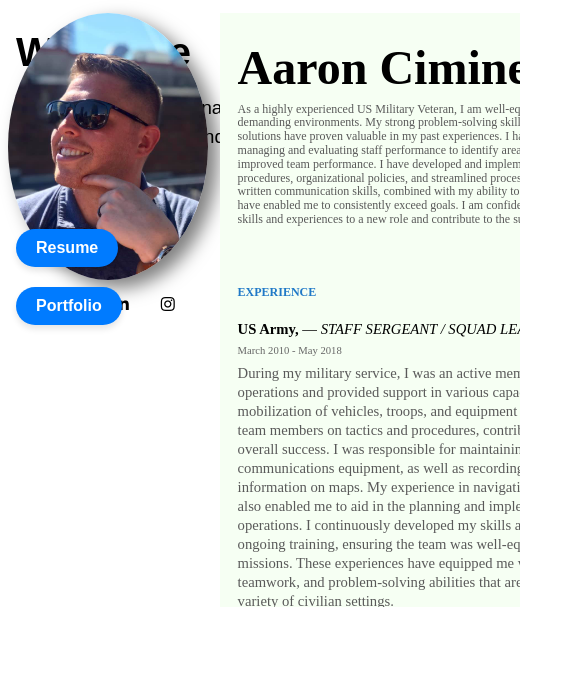
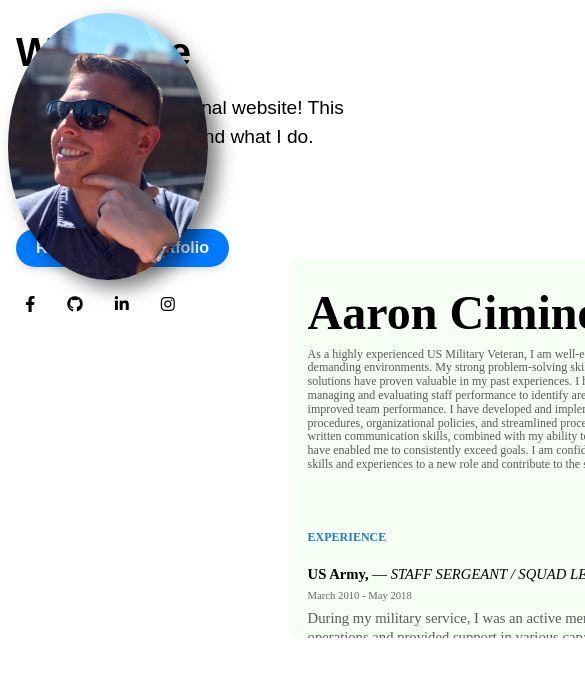
Before and after one commit to aaronkciminelli/aaronkciminelli.hithub.io, a plain HTML site: page index.html in a window 390 px wide. Shown: the part 67-742 px from the top of the page, 585 px wide, since content can reach past the window. Drawn offline with Linux system fonts and the light colour scheme.

Commit message:
asdadasd

```diff
--- a/assets/script.js
+++ b/assets/script.js
@@ -1,20 +1,17 @@
-function loadResume(url) {
-    document.getElementById('myFrame').src = url;
+function loadResume() {
+    const frame = document.getElementById('myFrame');
+    frame.src = 'assets/Resume.html';
   }
 
-  function loadPortfolio(url) {
-    document.getElementById('myFrame').src = url;
+  function loadPortfolio() {
+    const frame = document.getElementById('myFrame');
+    frame.src = 'assets/Portfolio.html';
   }
 
   document.addEventListener('DOMContentLoaded', function() {
     const resumeButton = document.getElementById('button1');
     const portfolioButton = document.getElementById('button2');
 
-    resumeButton.addEventListener('click', function() {
-      loadResume('assets/Resume.html');
-    });
-
-    portfolioButton.addEventListener('click', function() {
-      loadPortfolio('assets/Resume.html');
-    });
+    resumeButton.addEventListener('click', loadResume);
+    portfolioButton.addEventListener('click', loadPortfolio);
   });
--- a/css/style.css
+++ b/css/style.css
@@ -6,8 +6,9 @@ body {
   display: flex;
   flex-direction: column;
   min-height: 100vh;
-  overflow-y: auto;
+  overflow-y: scroll;
 }
+
 
 header {
   background-image: url("../images/banner.jpeg");
@@ -121,20 +122,22 @@ button {
 button:hover {
   background-color: #0056b3;
 }
-#button-container,
-#button-container-2 {
-  position: relative;
-  z-index: 2; /* Add a higher z-index than the <iframe> element */
+#button-container {
+  display: flex;
+  justify-content: left;
+  margin-bottom: 1rem;
 }
 
 
+
 #myFrame {
-  height: calc(100vh - 250px); /* Adjust the height based on the button and footer heights */
   position: absolute;
-  top: 80px; /* Adjust the top position */
-  left: 220px;
+  top: 325px; /* adjust the top position to account for the height of the header */
+  left: 290px;
   right: 0;
-  bottom: 0;
+  bottom: 4rem; /* adjust the bottom position to account for the height of the footer */
+  width: 700px;
+  height: 380px;
 }
 
 
@@ -168,7 +171,11 @@ footer {
 
 
   main {
-    margin-left: 0;
+    margin: 0 auto 2rem auto;
+    max-width: 800px;
+    padding: 0 1rem;
+    display: flex;
+    flex-grow: 1;
   }
 
   body.menu-open nav.left-nav {
--- a/index.html
+++ b/index.html
@@ -33,8 +33,6 @@
         <p>Coming SOON</p>
         <div id="button-container">
           <button id="button1">Resume</button>
-        </div>
-        <div id="button-container-2">
           <button id="button2">Portfolio</button>
         </div>
         <iframe id="myFrame" src="assets/Resume.html" frameborder="0"></iframe>
```
